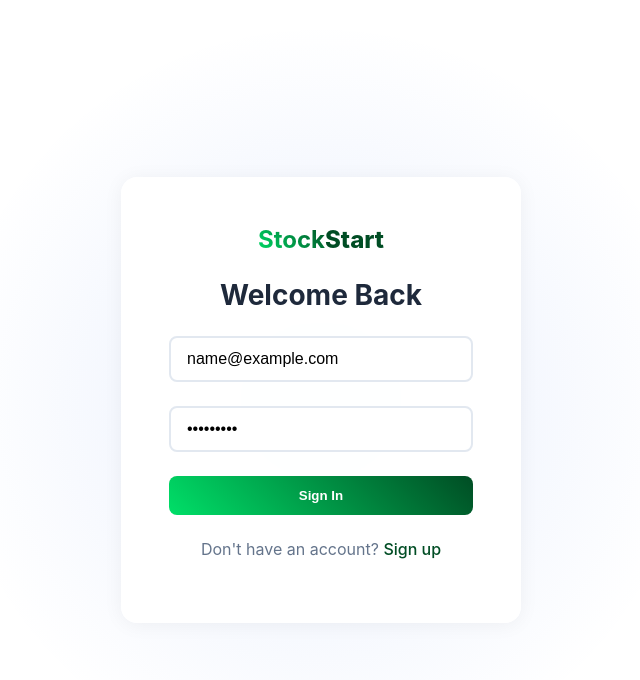
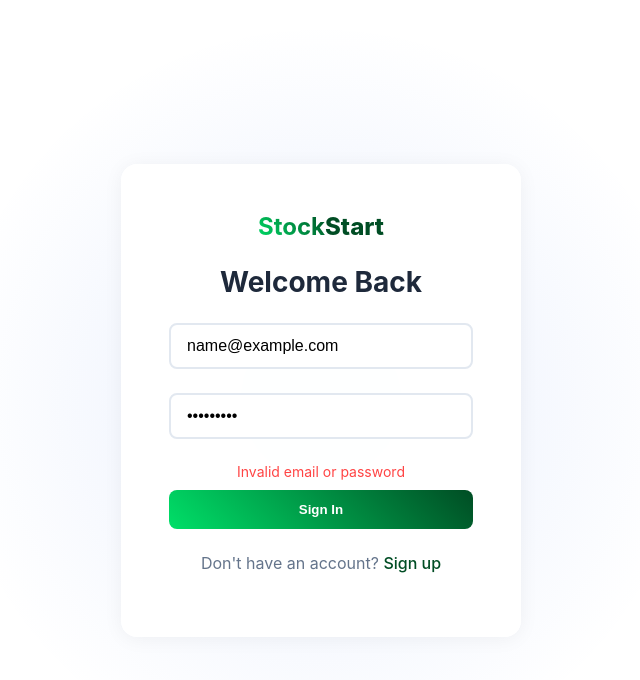
Before and after one commit to jhbeeber/StockStart, a React (Create React App) app in the folder stockstart/: page /login in a window 1280 px wide. Both pictures are taken after typing "name@example.com", "Sample123" into the empty fields and a click on the button "Sign In". Shown: the top 680 px of the page, without its empty margins (319-959 px from the left). Built offline with nearby package versions, Linux system fonts and the light colour scheme; no server answers; the database is empty.

Commit message:
Added login functionality with login page

```diff
--- a/stockstart/src/Login.css
+++ b/stockstart/src/Login.css
@@ -90,3 +90,10 @@
 .logo-accent {
     color: #004d24;
 }
+
+.error-message {
+    color: #ff4444;
+    margin: 10px 0;
+    text-align: center;
+    font-size: 14px;
+  }
--- a/stockstart/src/Login.js
+++ b/stockstart/src/Login.js
@@ -1,13 +1,42 @@
 import React, { useState } from 'react';
-import { Link } from 'react-router-dom';
+import { Link, useNavigate } from 'react-router-dom';
+import { supabase } from './supabaseClient';
 import './Login.css';
 
 function Login() {
   const [email, setEmail] = useState('');
   const [password, setPassword] = useState('');
+  const [error, setError] = useState(null);
+  const navigate = useNavigate();
 
-  const handleSubmit = (e) => {
+  const handleSubmit = async (e) => {
     e.preventDefault();
+
+    try {
+      const { data: users, error: userError } = await supabase
+        .from('users')
+        .select('*')
+        .eq('user_email', email)
+        .eq('user_password', password);
+
+      if (userError) {
+        console.error('Login error:', userError.message);
+        setError('Invalid email or password');
+        return;
+      }
+
+      if (users && users.length === 1) {
+        console.log('Login successful');
+        navigate('/'); // Temporary redirect to home page
+      } else if (users && users.length === 0) {
+        console.log('No matching user found');
+        setError('Invalid email or password');
+      }
+
+    } catch (error) {
+      console.error('Detailed error:', error);
+      setError('Connection error - please try again');
+    }
   };
 
   return (
@@ -36,6 +65,7 @@ function Login() {
               required
             />
           </div>
+          {error && <div className="error-message">{error}</div>}
           <button type="submit" className="login-submit-btn">Sign In</button>
         </form>
         <p className="signup-link">
--- a/stockstart/src/supabaseClient.js
+++ b/stockstart/src/supabaseClient.js
@@ -1,6 +1,19 @@
-import { createClient } from '@supabase/supabase-js'
+import { createClient } from '@supabase/supabase-js';
 
-const supabaseUrl = process.env.REACT_APP_SUPABASE_URL
-const supabaseAnonKey = process.env.REACT_APP_SUPABASE_ANON_KEY
+const supabaseUrl = process.env.REACT_APP_SUPABASE_URL;
+const supabaseKey = process.env.REACT_APP_SUPABASE_ANON_KEY;
 
-export const supabase = createClient(supabaseUrl, supabaseAnonKey)
+if (!supabaseUrl || !supabaseKey) {
+  throw new Error('Missing Supabase environment variables');
+}
+
+const supabase = createClient(supabaseUrl, supabaseKey, {
+  auth: {
+    persistSession: true
+  },
+  headers: {
+    'Content-Type': 'application/json'
+  }
+});
+
+export { supabase };
```
